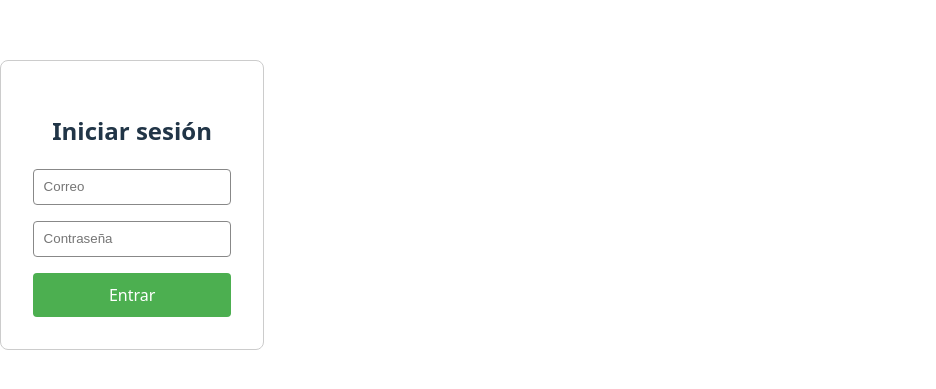
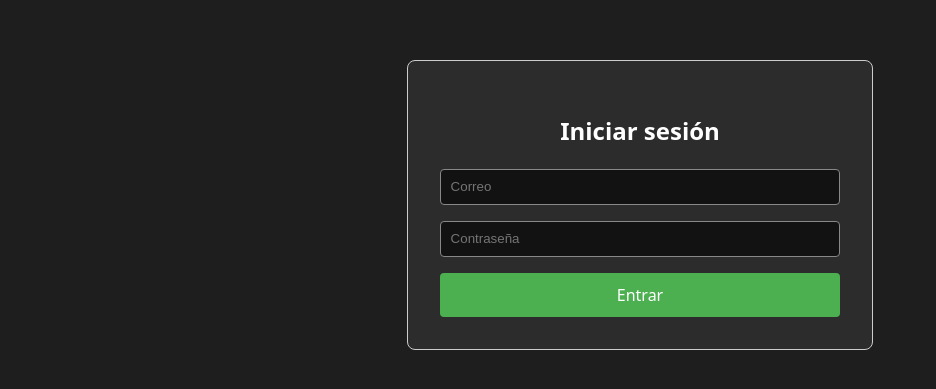
Before and after one commit to Renevc14/M1_Proyecto_Final, a React (Vite) app in the folder frontend/: page /login in a window 1280 px wide. Shown: the part 195-584 px from the top of the page, without its empty margins (0-936 px from the left). Built offline with nearby package versions, Linux system fonts and the light colour scheme; the HTML template or start-up script is replaced by a standard one.

Commit message:
login css

```diff
--- a/frontend/src/pages/Login.jsx
+++ b/frontend/src/pages/Login.jsx
@@ -29,6 +29,7 @@ const handleSubmit = async (e) => {
 };
 
 return (
+  <div className={styles.wrapper}>
     <div className={styles.container}>
       <h2>Iniciar sesión</h2>
       <form onSubmit={handleSubmit} className={styles.form}>
@@ -50,7 +51,7 @@ return (
         <button type="submit">Entrar</button>
       </form>
     </div>
+  </div>
 );
 }
-
 export default Login;
--- a/frontend/src/styles/Login.module.css
+++ b/frontend/src/styles/Login.module.css
@@ -1,10 +1,23 @@
+/* src/styles/Login.module.css */
+
+.wrapper {
+    display: flex;
+    justify-content: center;
+    align-items: center;
+    height: 100vh;
+    width: 100vw;
+    background-color: #1e1e1e;
+}
+
 .container {
+    width: 100%;
     max-width: 400px;
-    margin: 80px auto;
     padding: 2rem;
     border: 1px solid #ccc;
     border-radius: 8px;
+    background-color: #2c2c2c;
     text-align: center;
+    color: #fff;
 }
 
 .form {
@@ -17,6 +30,8 @@
     padding: 0.6rem;
     border-radius: 4px;
     border: 1px solid #888;
+    background: #121212;
+    color: white;
 }
 
 button {
```
Also changed, not shown: 1 other file (tests, documents, lock files or other folders). Lines whose indentation alone changed are shown as unchanged.
